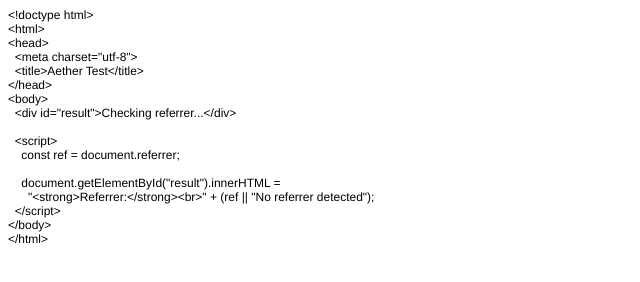
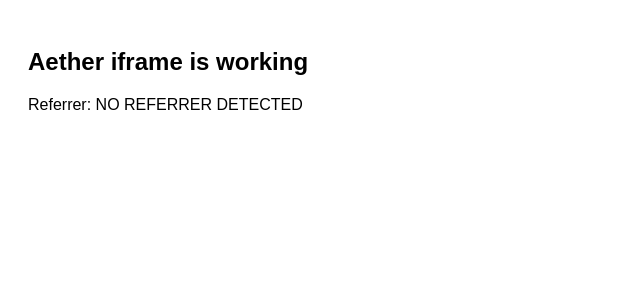
Before and after one commit to jordanfischer1212-gif/WHS-Reorder, a website: page aether-test.html in a window 1280 px wide. Shown: the whole page, without its empty margins (0-640 px from the left). Drawn offline with Linux system fonts and the light colour scheme.

Commit message:
Update aether-test.html

```diff
--- a/aether-test.html
+++ b/aether-test.html
@@ -1,33 +1,19 @@
-<!DOCTYPE html PUBLIC "-//W3C//DTD HTML 4.01//EN" "http://www.w3.org/TR/html4/strict.dtd">
+<!doctype html>
 <html>
 <head>
-  <meta http-equiv="Content-Type" content="text/html; charset=utf-8">
-  <meta http-equiv="Content-Style-Type" content="text/css">
-  <title></title>
-  <meta name="Generator" content="Cocoa HTML Writer">
-  <meta name="CocoaVersion" content="2685.6">
-  <style type="text/css">
-    p.p1 {margin: 0.0px 0.0px 0.0px 0.0px; font: 12.0px Helvetica}
-    p.p2 {margin: 0.0px 0.0px 0.0px 0.0px; font: 12.0px Helvetica; min-height: 14.0px}
-  </style>
+  <meta charset="utf-8">
+  <title>Aether Test</title>
 </head>
-<body>
-<p class="p1">&lt;!doctype html&gt;</p>
-<p class="p1">&lt;html&gt;</p>
-<p class="p1">&lt;head&gt;</p>
-<p class="p1"><span class="Apple-converted-space">  </span>&lt;meta charset="utf-8"&gt;</p>
-<p class="p1"><span class="Apple-converted-space">  </span>&lt;title&gt;Aether Test&lt;/title&gt;</p>
-<p class="p1">&lt;/head&gt;</p>
-<p class="p1">&lt;body&gt;</p>
-<p class="p1"><span class="Apple-converted-space">  </span>&lt;div id="result"&gt;Checking referrer...&lt;/div&gt;</p>
-<p class="p2"><br></p>
-<p class="p1"><span class="Apple-converted-space">  </span>&lt;script&gt;</p>
-<p class="p1"><span class="Apple-converted-space">    </span>const ref = document.referrer;</p>
-<p class="p2"><br></p>
-<p class="p1"><span class="Apple-converted-space">    </span>document.getElementById("result").innerHTML =</p>
-<p class="p1"><span class="Apple-converted-space">      </span>"&lt;strong&gt;Referrer:&lt;/strong&gt;&lt;br&gt;" + (ref || "No referrer detected");</p>
-<p class="p1"><span class="Apple-converted-space">  </span>&lt;/script&gt;</p>
-<p class="p1">&lt;/body&gt;</p>
-<p class="p1">&lt;/html&gt;</p>
+<body style="font-family:Arial;padding:20px;background:white;color:black;">
+
+  <h2>Aether iframe is working</h2>
+
+  <p id="result">Checking referrer...</p>
+
+  <script>
+    document.getElementById("result").textContent =
+      "Referrer: " + (document.referrer || "NO REFERRER DETECTED");
+  </script>
+
 </body>
 </html>
```
